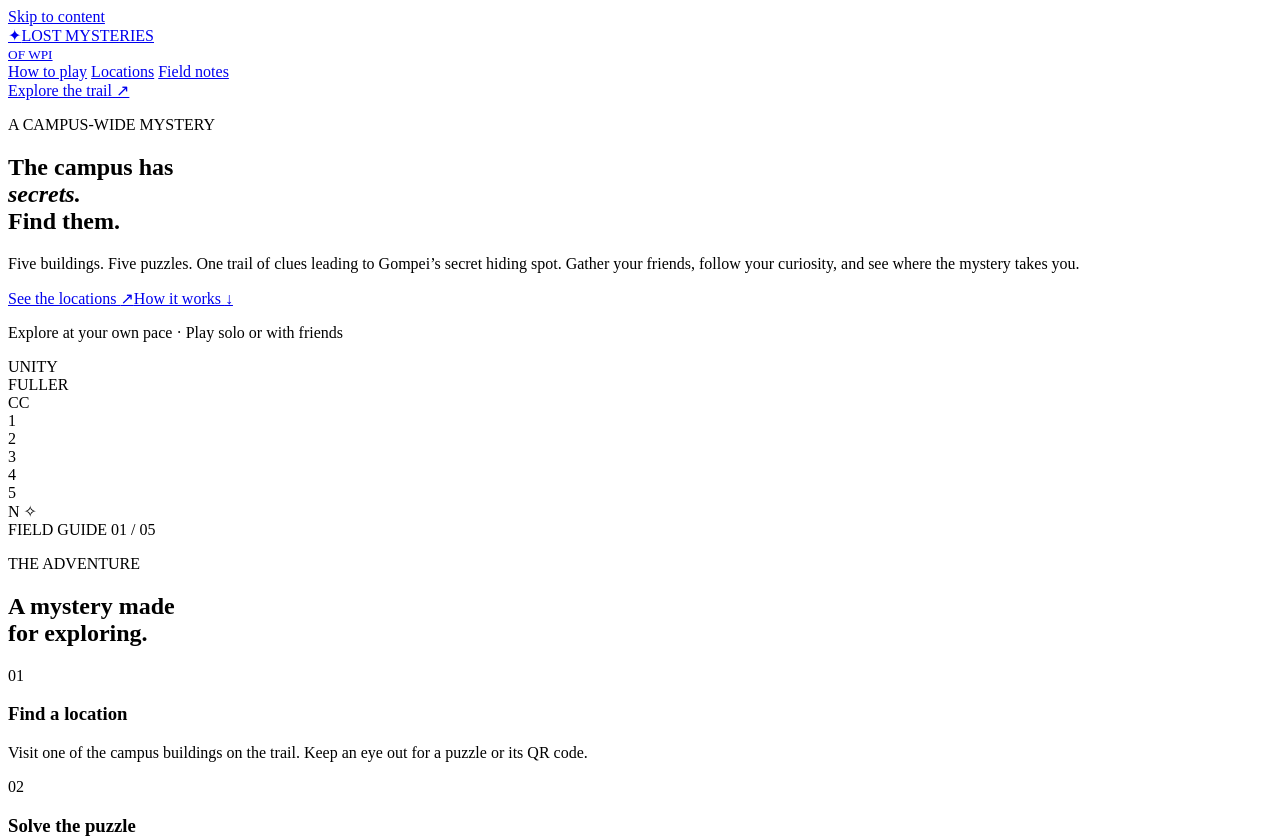
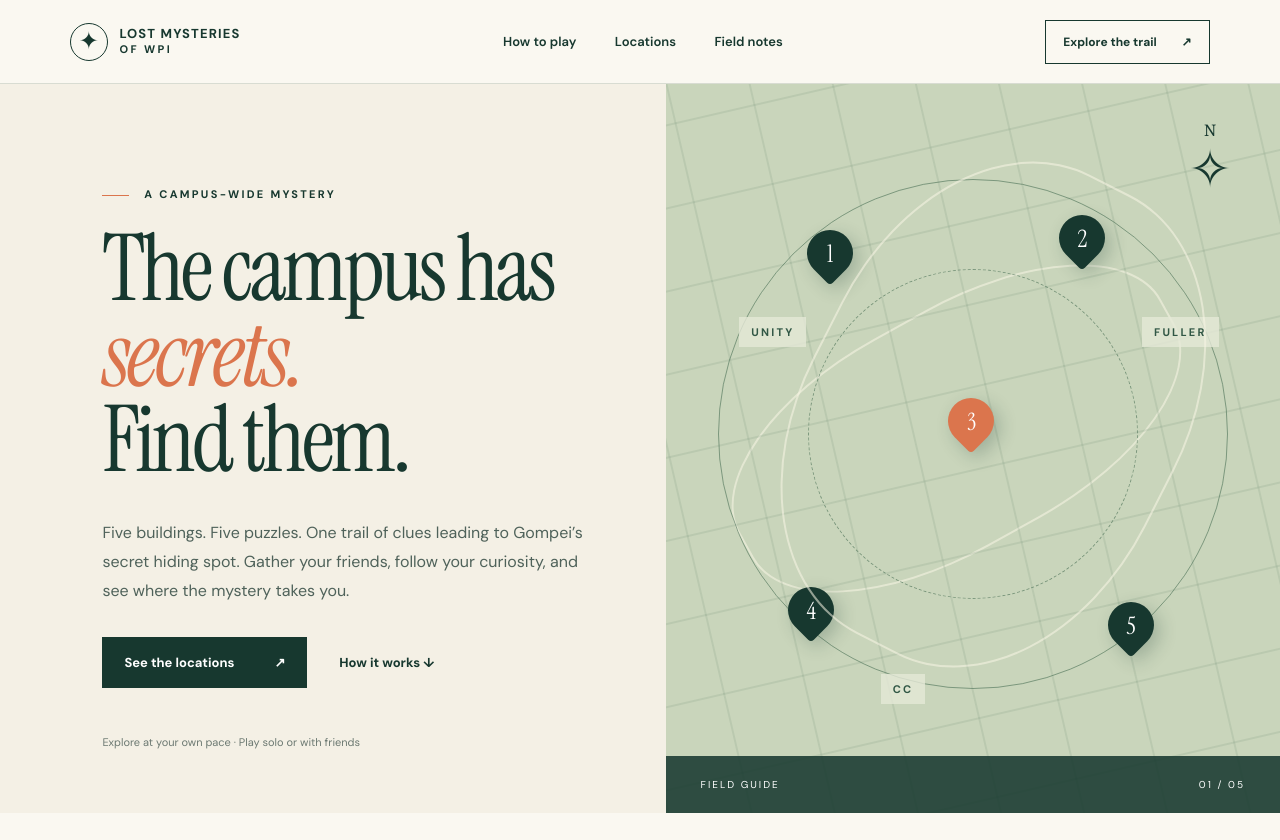
Before and after one commit to Xunn3714/Xunn3714.github.io, a plain HTML site: page index.html in a window 1280 px wide. Shown: the top 840 px of the page. Drawn offline with Linux system fonts and the light colour scheme.

Commit message:
Fix stylesheet font import

```diff
--- a/styles.css
+++ b/styles.css
@@ -1,8 +1,4 @@
-@import url('https://fonts.googleapis.com/css2?family=DM+Sans:wght@400;
-  500;
-  600;
-  700&family=Instrument+Serif:ital@0;
-  1&display=swap');
+@import url('https://fonts.googleapis.com/css2?family=DM+Sans:wght@400%3B500%3B600%3B700&family=Instrument+Serif:ital@0%3B1&display=swap');
 
 :root {
   --forest:#17382f;
```
